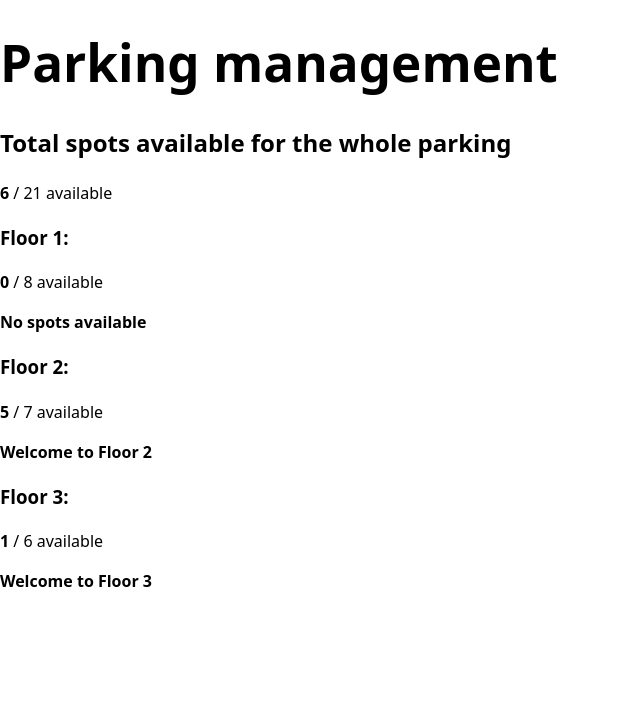
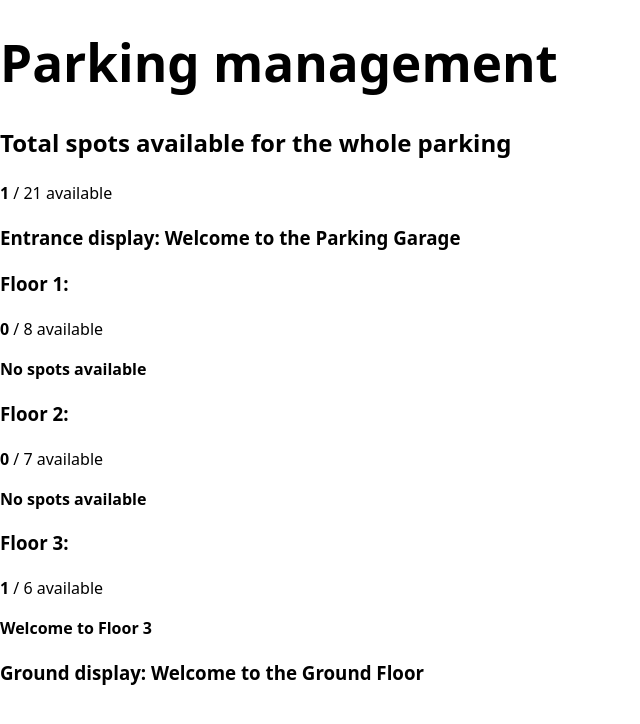
Before and after one commit to rlalaina7/ParkManagement, a React (Vite) app: page / in a window 1280 px wide. Shown: the top 724 px of the page, without its empty margins (0-640 px from the left). Built offline with nearby package versions, Linux system fonts and the light colour scheme.

Commit message:
Displayed messages in the entrance and the ground floor when the parking is full

```diff
--- a/src/components/ParkingDisplay.tsx
+++ b/src/components/ParkingDisplay.tsx
@@ -26,11 +26,21 @@ const ParkingDisplay = () => {
         }, {});
 
     const [floorMessages, setFloorMessages] = useState(() => getFloorMessages(parkingFloors));
+    const [entranceMessage, setEntranceMessage] = useState(parkingGarage.message.entrance);
+    const [groundMessage, setGroundMessage] = useState(parkingGarage.message.ground);
 
     // Calculate total spots and available spots
     const allSpots = parkingFloors.flatMap(floor => floor.spots);
     const totalSpots = allSpots.length;
     const totalAvailableSpots = allSpots.filter(spot => spot.isAvailable).length;
+
+    // Update entrance and ground messages if no spots are available
+    useEffect(() => {
+        if (totalAvailableSpots === 0) {
+            setEntranceMessage("Parking Full");
+            setGroundMessage("Parking Full");
+        }
+    }, [totalAvailableSpots, parkingGarage.message.entrance, parkingGarage.message.ground]);
 
     useEffect(() => {
         setFloorMessages(getFloorMessages(parkingFloors));
@@ -45,6 +55,7 @@ const ParkingDisplay = () => {
                 <span><strong>{totalAvailableSpots}</strong> / {totalSpots} available</span>
             </header>
             <section>
+                <h3>Entrance display: {entranceMessage}</h3>
                 {parkingFloors.map(({ floorNumber, spots }) => {
                     const available = spots.filter(spot => spot.isAvailable).length;
                     return (
@@ -59,6 +70,7 @@ const ParkingDisplay = () => {
                         </div>
                     );
                 })}
+                <h3>Ground display: {groundMessage}</h3>
             </section>
         </div>
     );
--- a/src/data/parkingData.json
+++ b/src/data/parkingData.json
@@ -1,6 +1,9 @@
 {
     "parkingGarage": {
-        "entranceMessage": "Welcome to the Parking Garage",
+        "message": {
+            "entrance": "Welcome to the Parking Garage",
+            "ground": "Welcome to the Ground Floor"
+        },
         "floors": [
             {
                 "floorNumber": 1,
@@ -21,13 +24,13 @@
             {
                 "floorNumber": 2,
                 "spots": [
-                    { "id": "2A", "type": "Compact", "isAvailable": true, "isFree": true },
-                    { "id": "2B", "type": "Large", "isAvailable": true, "isFree": false },
+                    { "id": "2A", "type": "Compact", "isAvailable": false, "isFree": true },
+                    { "id": "2B", "type": "Large", "isAvailable": false, "isFree": false },
                     { "id": "2C", "type": "Handicapped", "isAvailable": false, "isFree": true },
-                    { "id": "2D", "type": "Motorcycle", "isAvailable": true, "isFree": false },
-                    { "id": "2E", "type": "Handicapped", "isAvailable": true, "isFree": true },
+                    { "id": "2D", "type": "Motorcycle", "isAvailable": false, "isFree": false },
+                    { "id": "2E", "type": "Handicapped", "isAvailable": false, "isFree": true },
                     { "id": "2F", "type": "Motorcycle", "isAvailable": false, "isFree": false },
-                    { "id": "2B", "type": "Large", "isAvailable": true, "isFree": false }
+                    { "id": "2B", "type": "Large", "isAvailable": false, "isFree": false }
                 ],
                 "displayBoard": {
                     "message": "Welcome to Floor 2"
--- a/src/types/parking.ts
+++ b/src/types/parking.ts
@@ -1,6 +1,9 @@
 
 export interface ParkingGarage {
-    entranceMessage: string;
+    message: {
+        entrance: string;
+        ground: string;
+    };
     floors: Floor[];
 }
 
```
